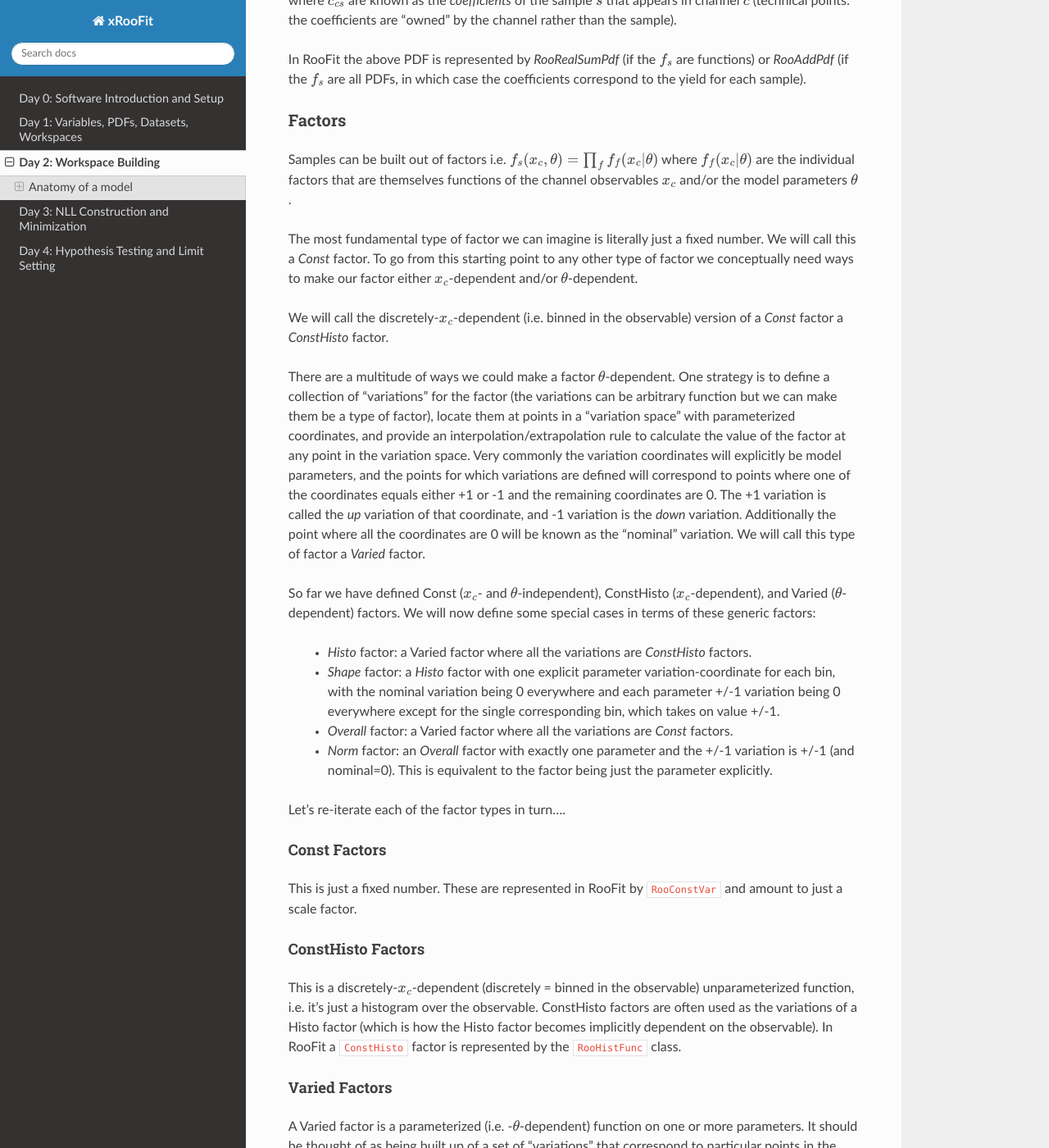
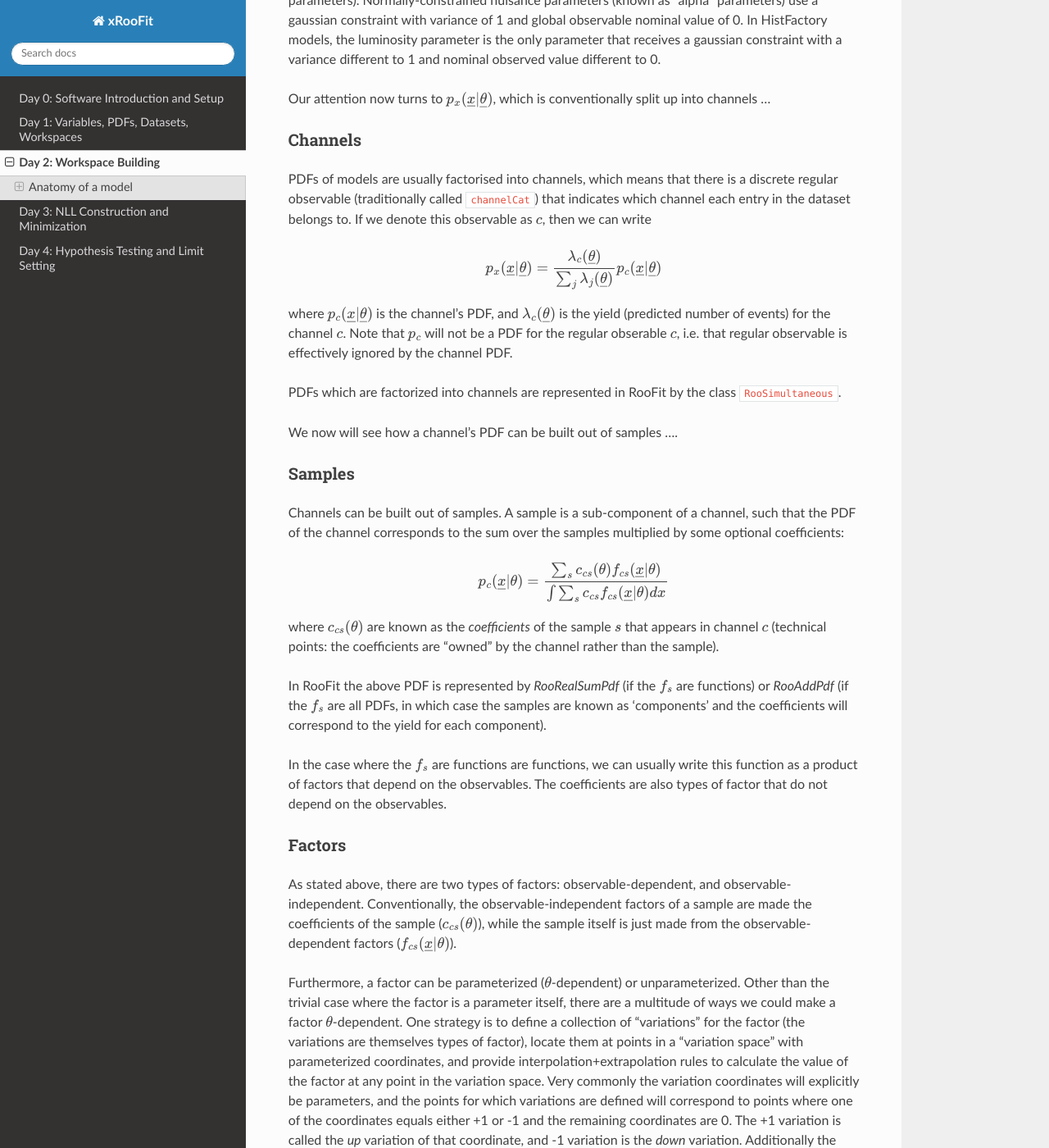
Before and after one commit to will-cern/xroofit-readthedocs, a Sphinx documentation site: the page built from docs/source/workspaceBuilding.rst, in a window 1280 px wide and 1400 px high, scrolled down 807 px. Shown: the whole window at 82% size. Built offline with Sphinx 7.4.7 and the Read the Docs theme 3.1.0, drawn with Linux system fonts in a browser that asks for light colours; some of the changed text lies outside the part shown.

Commit message:
Update workspaceBuilding.rst

```diff
--- a/docs/source/workspaceBuilding.rst
+++ b/docs/source/workspaceBuilding.rst
@@ -7,65 +7,94 @@
 Anatomy of a model
 ==================
 
-In RooFit the standard model for a dataset defines a likelihood for the dataset:
+When we talk about a model for a dataset, we usually mean we are defining a likelihood for the dataset:
 
 .. math::
 
-  L(\underline{\underline{x}},\underline{a}|\underline{\theta}) = \frac{\lambda(\underline{\theta})^{N}e^{-\lambda(\underline{\theta})}}{N!}\prod_{j=1}^{M} p_j(a_j|\underline{\theta})\prod_{i=1}^{N} p(\underline{x}_i|\underline{\theta})
+  L(\underline{\underline{x}},\underline{a}|\underline{\theta}) = \frac{\lambda(\underline{\theta})^{N}e^{-\lambda(\underline{\theta})}}{N!} p(\underline{a}|\underline{\theta})\prod_{i=1}^{N} p(\underline{x}_i|\underline{\theta})^{w_i},
+
+where :math:`\lambda(\underline{\theta})` is the total yield (predicted total number of events from the (extended) PDF), :math:`p_a(\underline{a})` is the constraint PDF for all the global observables, :math:`p_x(\underline{x}_i|\underline{\theta})` is the probability for the ith entry of the dataset, and :math:`w_i` is the weight of the ith entry.
+
+The negative log likelihood is given by:
+
+.. math::
+
+  -\log L(\underline{\underline{x}},\underline{a}) = \lambda - N\log(\lambda) + \log(N!) + (-\log p_a(\underline{a})) + \sum_{i=1}^{N} (-w_i\log(p_x(\underline{x}_i)))
+
+where it is understood :math:`\lambda`, :math:`p_a(\underline{a})`, and :math:`p_x(\underline{x}_i)` are all implicitly dependent on the parameters :math:`\underline{\theta}`. The first two terms :math:`\lambda - N\log(\lambda)` are collectively called the `extended term`, the :math:`(-\log p_a(\underline{a}))` is the `constraint term`, and the :math:`(-w_i\log(p_x(\underline{x}_i)))` is the ith `entry term`.
+
+The constraint term is usually (but not always) a product of individual PDFs for each of the global observables. Typically they are one of two types: Gaussian, or Poisson. The latter are almost exclusive used for constraints on MC-stat nuisance parameters (often known as "gamma" parameters). Normally-constrained nuisance parameters (known as "alpha" parameters) use a gaussian constraint with variance of 1 and global observable nominal value of 0. In HistFactory models, the luminosity parameter is the only parameter that receives a gaussian constraint with a variance different to 1 and nominal observed value different to 0.
+
+Our attention now turns to :math:`p_x(\underline{x}|\underline{\theta})`, which is conventionally split up into channels ...
+
+Channels
+---------
+PDFs of models are usually factorised into channels, which means that there is a discrete regular observable (traditionally called ``channelCat``) that indicates which channel each entry in the dataset belongs to. If we denote this observable as :math:`c`, then we can write
+
+.. math::
+
+  p_x(\underline{x}|\underline{\theta}) = \frac{\lambda_c(\underline{\theta})}{\sum_j\lambda_j(\underline{\theta})}p_c(\underline{x}|\underline{\theta})
+
+where :math:`p_c(\underline{x}|\underline{\theta})` is the channel's PDF, and :math:`\lambda_c(\underline{\theta})` is the yield (predicted number of events) for the channel :math:`c`. Note that :math:`p_c` will not be a PDF for the regular obserable :math:`c`, i.e. that regular observable is effectively ignored by the channel PDF.
+
+PDFs which are factorized into channels are represented in RooFit by the class ``RooSimultaneous``.
+
+We now will see how a channel's PDF can be built out of samples ....
+
+Samples
+---------
+Channels can be built out of samples. A sample is a sub-component of a channel, such that the PDF of the channel corresponds to the sum over the samples multiplied by some optional coefficients:
+
+.. math::
+
+  p_{c}(\underline{x}|\theta) = \frac{\sum_s c_{cs}(\theta)f_{cs}(\underline{x}|\theta)}{\int\sum_s c_{cs}f_{cs}(\underline{x}|\theta)dx}
+
+where :math:`c_{cs}(\theta)` are known as the `coefficients` of the sample :math:`s` that appears in channel :math:`c` (technical points: the coefficients are "owned" by the channel rather than the sample).
+
+In RooFit the above PDF is represented by `RooRealSumPdf` (if the :math:`f_s` are functions) or `RooAddPdf` (if the :math:`f_s` are all PDFs, in which case the samples are known as 'components' and the coefficients will correspond to the yield for each component).
+
+In the case where the :math:`f_s` are functions are functions, we can usually write this function as a product of factors that depend on the observables. The coefficients are also types of factor that do not depend on the observables.
+
+Factors
+--------
+As stated above, there are two types of factors: observable-dependent, and observable-independent. Conventionally, the observable-independent factors of a sample are made  the coefficients of the sample (:math:`c_{cs}(\theta)`), while the sample itself is just made from the observable-dependent factors (:math:`f_{cs}(\underline{x}|\theta)`).
+
+Furthermore, a factor can be parameterized (:math:`\theta`-dependent) or unparameterized. Other than the trivial case where the factor is a parameter itself, there are a multitude of ways we could make a factor :math:`\theta`-dependent. One strategy is to define a collection of "variations" for the factor (the variations are themselves types of factor), locate them at points in a "variation space" with parameterized coordinates, and provide interpolation+extrapolation rules to calculate the value of the factor at any point in the variation space. Very commonly the variation coordinates will explicitly be parameters, and the points for which variations are defined will correspond to points where one of the coordinates equals either +1 or -1 and the remaining coordinates are 0. The +1 variation is called the `up` variation of that coordinate, and -1 variation is the `down` variation. Additionally the point where all the coordinates are 0 will be known as the "nominal" variation.
+
+Here is a list of types of factors:
+
+  * `Const` factor: An observable-independent pre-specified parameter or constant. RooFit class: ``RooConstVar``.
+  * `Norm` factor: An observable-independent floatable parameter. RooFit class: ``RooRealVar``.
+  * `Simple` factor: An observable-dependent parameter-independent function. Commonly represents a histogram of bin yields. RooFit class: ``RooHistFunc``.
+  * `Density` factor: A special case of Simple factor where the bin value is equal to 1/binWidth. RooFit class: ``RooBinWidthFunction``.
+  * `Varied` factor: A parameterized factor with variations and an interpolation+extrapolation rule RooFit class: ``PiecewiseInterpolation``.
+    * `Overall` factor: A special case of Varied factor where the variations are const factors. RooFit class: ``RooStats::HistFactory::FlexibleInterpVar`` or ``PiecewiseInterpolation``.
+    * `Histo` factor: A special case of Varied factor where the variations are simple factors. RooFit class: ``PiecewiseInterpolation``.
+  * `Shape` factor: A parameterized and observable-dependent factor where each bin in the observable is scaled by an individual norm factor. RooFit class: ``ParamHistFunc``
+
+When any of the parameters of a parameter-dependent factor also have a constraint term, the phrase `factor` can be replaced by `sys`, e.g. a `ShapeFactor` becomes a `ShapeSys`.
+
+Interpolation and Extrapolation Rules of Varied Factors
+^^^^^^^^^^^^^^
+Varied factors have an "interpolation code" that determines its interpolation and extrapolation rule/scheme for a given parameter. Normally all the parameters in a varied factor will have the same interpolation code.
+
+The equation for a varied factor with nominal variation :math:`f_0(x)` and up/down variations of :math:`f_{i+}(x)`/:math:`f_{i-}(x)` for parameter :math:`\theta_i` with interpolation code :math:`c_i` is:
+
+.. math::
+
+  f(x|\underline{\theta}) = f_0(x) + \sum_i I_{c_i}(\theta_i;f_{i-}(x), f_{0}(x), f_{i+}(x))
+
+for additive interpolation codes and
+
+.. math::
+
+  f(x|\underline{\theta}) = f_0(x)\prod_i I_{c_i}(\theta_i;\frac{f_{i-}(x)}{f_{0}(x)}, 1, \frac{f_{i+}(x)}{f_{0}(x)})
+
+for multiplicative interpolation codes, where the code types and interpolation functions are defined in the following table:
 
 
 
-Channels
----------
-Models are factorised into channels, which means that there is a discrete regular observable (traditionally called ``channelCat``) that indicates which channel each entry in the dataset belongs to. If we denote this observable as :math:`c` then the PDF (i.e. the model) is given by:
 
-.. math::
-
-  p(x|\theta) = \prod_g p_g(a_{g}|\theta)\prod_{i=0}^{N} p(x_{i}|\theta) = \prod_g p_g(a_{g}|\theta)\prod_c\prod_{j=0}^{N_{c}} p(x_{j}|\theta) = \prod_g p_g(a_{g}|\theta)\prod_i\left[\frac{\lambda_{c}(\theta)}{\sum_c \lambda_{c}(\theta)}p_{c}(x_{ic}|\theta)\right]
-
-
-
-Samples
----------
-Channels can be built out of samples. A sample is just a sub-component of a channel, such that the PDF of the channel corresponds to the sum over the samples:
-
-.. math::
-
-  p_{c}(x_{c}|\theta) = \frac{\sum_s c_{cs}f_s(x_{c}|\theta)}{\int\sum_s c_{cs}f_s(x_{c}|\theta)dx_c}
-
-where :math:`c_{cs}` are known as the `coefficients` of the sample :math:`s` that appears in channel :math:`c` (technical points: the coefficients are "owned" by the channel rather than the sample).
-
-In RooFit the above PDF is represented by `RooRealSumPdf` (if the :math:`f_s` are functions) or `RooAddPdf` (if the :math:`f_s` are all PDFs, in which case the coefficients correspond to the yield for each sample).
-
-Factors
---------
-Samples can be built out of factors i.e. :math:`f_{s}(x_{c},\theta) = \prod_f f_{f}(x_{c}|\theta)` where :math:`f_{f}(x_{c}|\theta)` are the individual factors that are themselves functions of the channel observables :math:`x_{c}` and/or the model parameters :math:`\theta`.
-
-The most fundamental type of factor we can imagine is literally just a fixed number. We will call this a `Const` factor. To go from this starting point to any other type of factor we conceptually need ways to make our factor either :math:`x_{c}`-dependent and/or :math:`\theta`-dependent.
-
-We will call the discretely-:math:`x_{c}`-dependent (i.e. binned in the observable) version of a `Const` factor a `ConstHisto` factor.
-
-There are a multitude of ways we could make a factor :math:`\theta`-dependent. One strategy is to define a collection of "variations" for the factor (the variations can be arbitrary function but we can make them be a type of factor), locate them at points in a "variation space" with parameterized coordinates, and provide an interpolation/extrapolation rule to calculate the value of the factor at any point in the variation space. Very commonly the variation coordinates will explicitly be model parameters, and the points for which variations are defined will correspond to points where one of the coordinates equals either +1 or -1 and the remaining coordinates are 0. The +1 variation is called the `up` variation of that coordinate, and -1 variation is the `down` variation. Additionally the point where all the coordinates are 0 will be known as the "nominal" variation. We will call this type of factor a `Varied` factor.
-
-So far we have defined Const (:math:`x_{c}`- and :math:`\theta`-independent), ConstHisto (:math:`x_{c}`-dependent), and Varied (:math:`\theta`-dependent) factors. We will now define some special cases in terms of these generic factors:
-
-   * `Histo` factor: a Varied factor where all the variations are `ConstHisto` factors.
-   * `Shape` factor: a `Histo` factor with one explicit parameter variation-coordinate for each bin, with the nominal variation being 0 everywhere and each parameter +/-1 variation being 0 everywhere except for the single corresponding bin, which takes on value +/-1.
-   * `Overall` factor: a Varied factor where all the variations are `Const` factors.
-   * `Norm` factor: an `Overall` factor with exactly one parameter and the +/-1 variation is +/-1 (and nominal=0). This is equivalent to the factor being just the parameter explicitly.
-
-Let's re-iterate each of the factor types in turn....
-
-Const Factors
-^^^^^^^^^^^^^^
-This is just a fixed number. These are represented in RooFit by ``RooConstVar`` and amount to just a scale factor.
-
-ConstHisto Factors
-^^^^^^^^^^^^^^
-This is a discretely-:math:`x_{c}`-dependent (discretely = binned in the observable) unparameterized function, i.e. it's just a histogram over the observable. ConstHisto factors are often used as the variations of a Histo factor (which is how the Histo factor becomes implicitly dependent on the observable). In RooFit a ``ConstHisto`` factor is represented by the ``RooHistFunc`` class.
-
-Varied Factors
-^^^^^^^^^^^^^^
 A Varied factor is a parameterized (i.e. -:math:`\theta`-dependent) function on one or more parameters. It should be thought of as being built up of a set of "variations" that correspond to particular points in the "variation space", specifically the points where one of the "variation coordinates" equals +1 or -1 and the remaining "variation coordinates" are all 0. The +1 point is the "up variation" corresponding to the given coordinate, and the -1 point is the "down variation" for that coordinate. There is also the "nominal variation"  corresponding to all coordinates equalling 0. The variations themselves could be functions of the parameters but are normally just ConstHisto factors (in which case the Varied factor is called a `Histo` factor). The variation coordinates are often explicitly model parameters, but could also be functions of the model parameters (i.e. the coordinates implicitly depend on the parameters). The Varied factor has an "interpolation code" that defines how exactly to interpolates/extrapolate from these defined points to any point in the variation space. The formulae for this interpolation are:....
 
 .. math::
@@ -76,7 +105,7 @@
 
 Shape Factors
 ^^^^^^^^^^^^^^^^
-A Shape factor is equivalent to a Histo factor where there is exactly one variation coordinate for every bin in the observable, the nominal variation being a ConstHisto that 0 everywhere, and each +1 or -1 variation is a ConstHisto with a single bin being set equal to +1 or -1 respectively. Effectively this means that content of each bin of a shape factor is precisely equal to the value of one (and only one) of the variation coordinates. And normally each variation coordinate is explicitly one of the model parameters.
+A Shape factor is equivalent to a Histo factor where there is exactly one variation coordinate for every bin in the observable, the nominal variation being a Simple factor that is 1 everywhere, and each +1 or -1 variation is a Simple factor with a single bin being set equal to +1 or -1 respectively. Effectively this means that content of each bin of a shape factor is precisely equal to the value of one (and only one) of the variation coordinates. And normally each variation coordinate is explicitly one of the model parameters.
 
 In RooFit Histfactory models Shape factors are represented by ``ParamHistFunc`` class.
 
```
